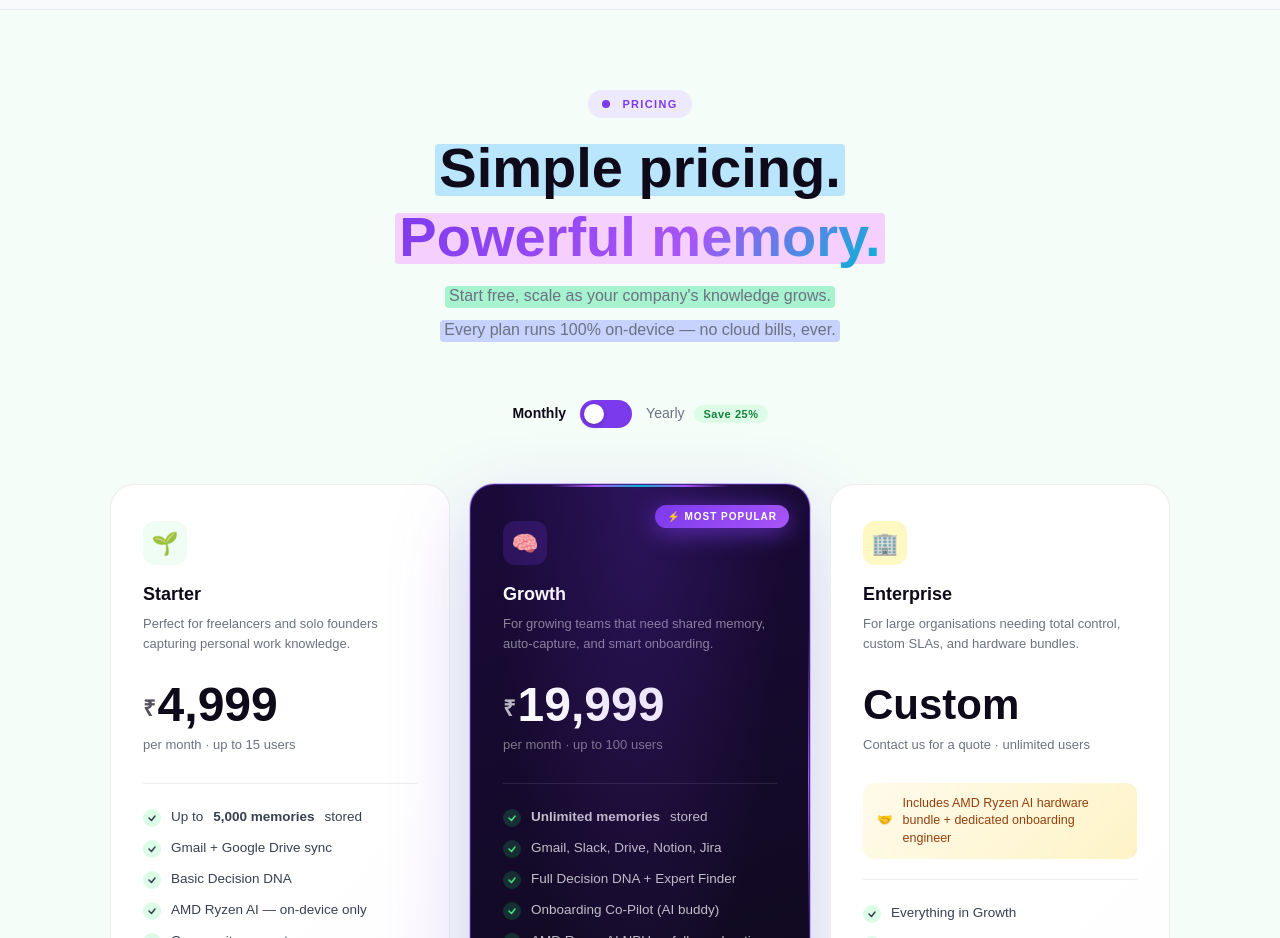
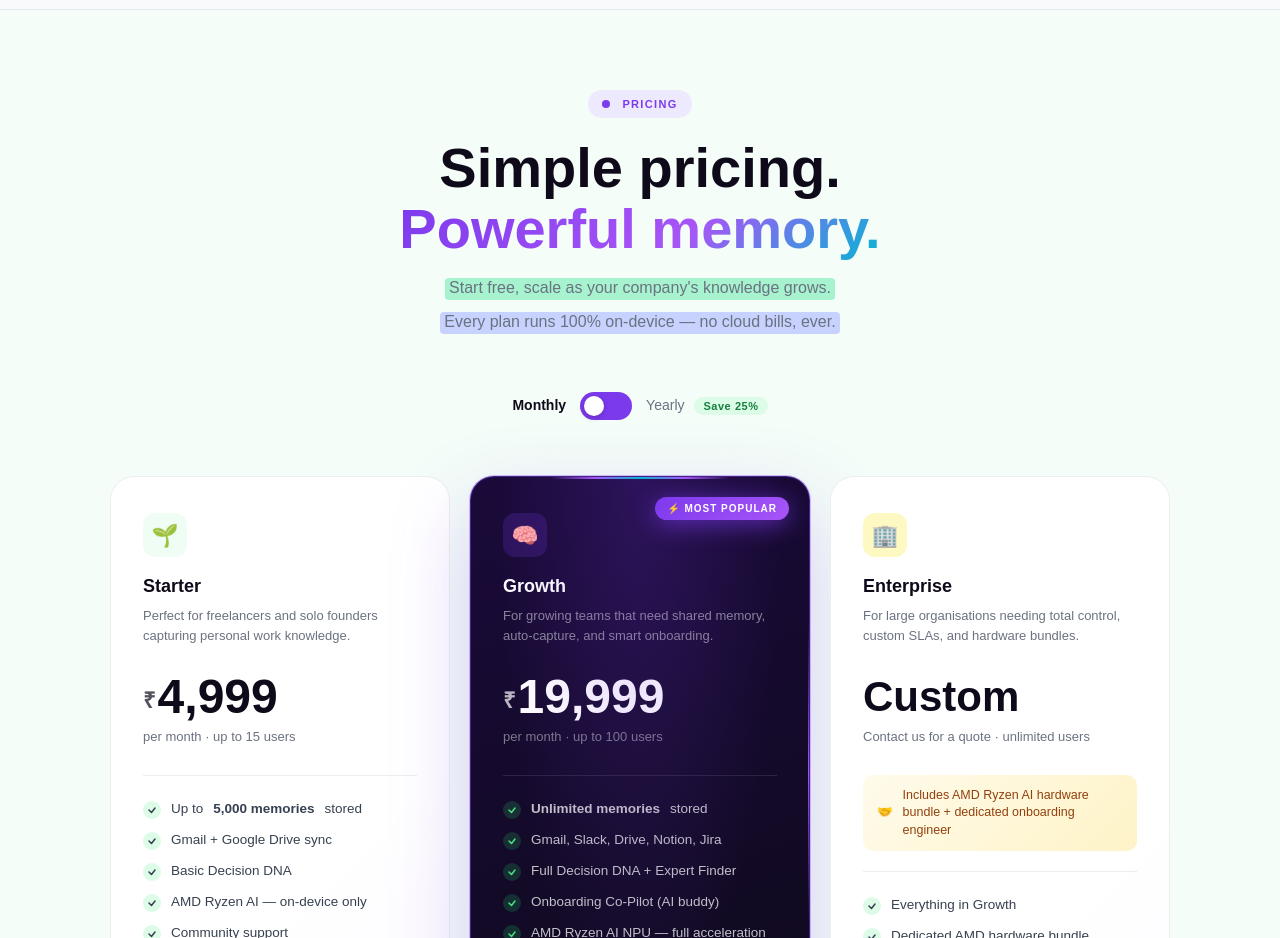
Before and after one commit to Cyansiiii/ContexOS, a React (Vite) app in the folder frontend/: page / in a window 1280 px wide. Shown: the part 1960-2898 px from the top of the page. Built offline with nearby package versions, Linux system fonts and the light colour scheme.

Commit message:
Remove Scroll Marker Reveal from Pricing header text

```diff
--- a/frontend/src/Pricing.jsx
+++ b/frontend/src/Pricing.jsx
@@ -79,10 +79,7 @@
                     <svg width="8" height="8" viewBox="0 0 8 8" className="mr-1.5"><circle cx="4" cy="4" r="4" fill="#7c3aed" /></svg>
                     Pricing
                 </div>
-                <h2 className="pricing-title leading-tight flex flex-col items-center gap-2 mb-4">
-                    <ScrollMarkerReveal delay={0} markerColor="bg-sky-200 dark:bg-sky-600/40">Simple pricing.</ScrollMarkerReveal>
-                    <ScrollMarkerReveal delay={0.2} markerColor="bg-fuchsia-200 dark:bg-fuchsia-600/40"><em>Powerful memory.</em></ScrollMarkerReveal>
-                </h2>
+                <h2 className="pricing-title">Simple pricing.<br /><em>Powerful memory.</em></h2>
                 <p className="pricing-sub leading-loose flex flex-wrap justify-center gap-x-1.5 gap-y-2 mt-4">
                     <ScrollMarkerReveal delay={0.4} markerColor="bg-emerald-200 dark:bg-emerald-600/40">Start free, scale as your company&apos;s knowledge grows.</ScrollMarkerReveal>
                     <ScrollMarkerReveal delay={0.6} markerColor="bg-indigo-200 dark:bg-indigo-600/40">Every plan runs 100% on-device — no cloud bills, ever.</ScrollMarkerReveal>
```
